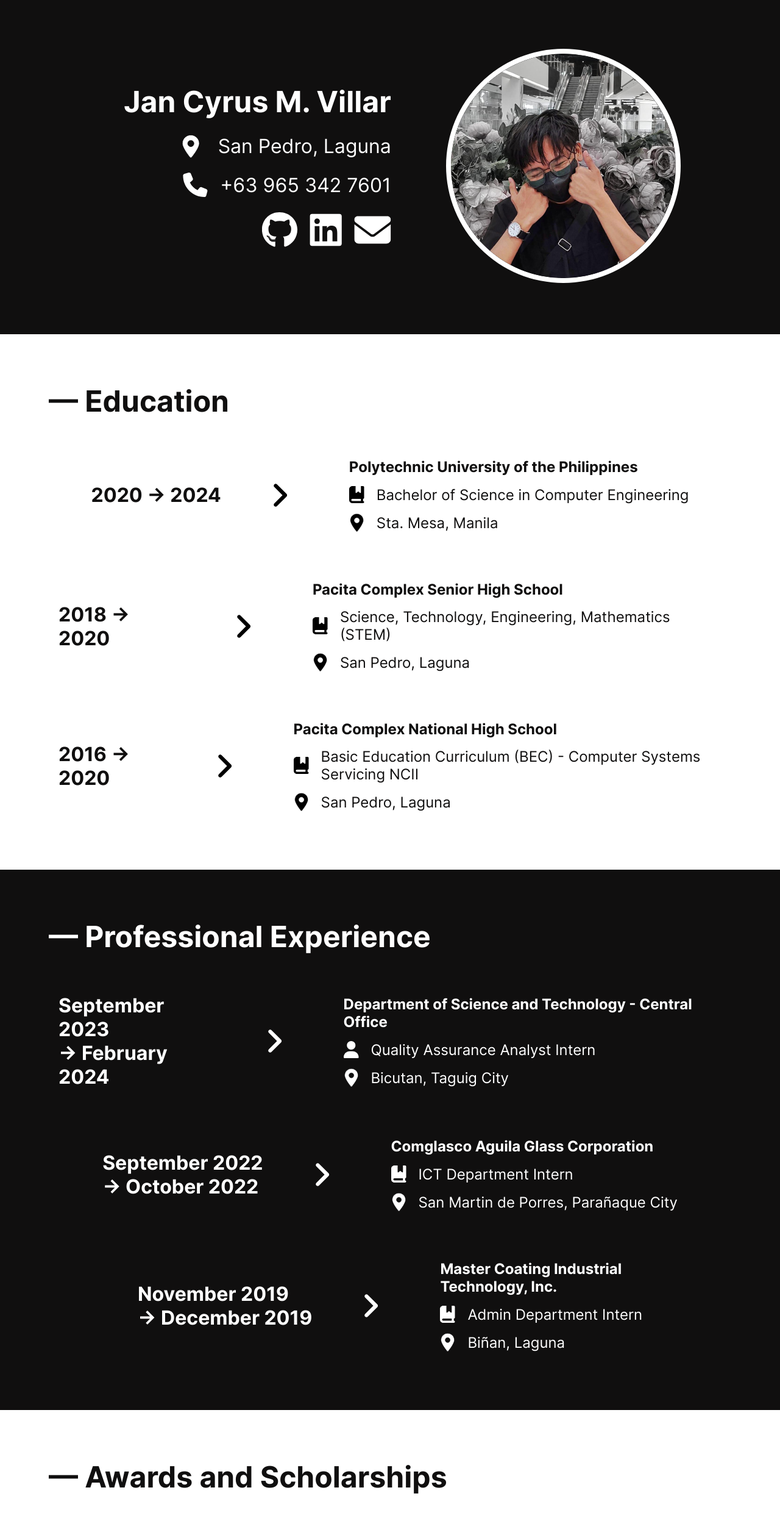
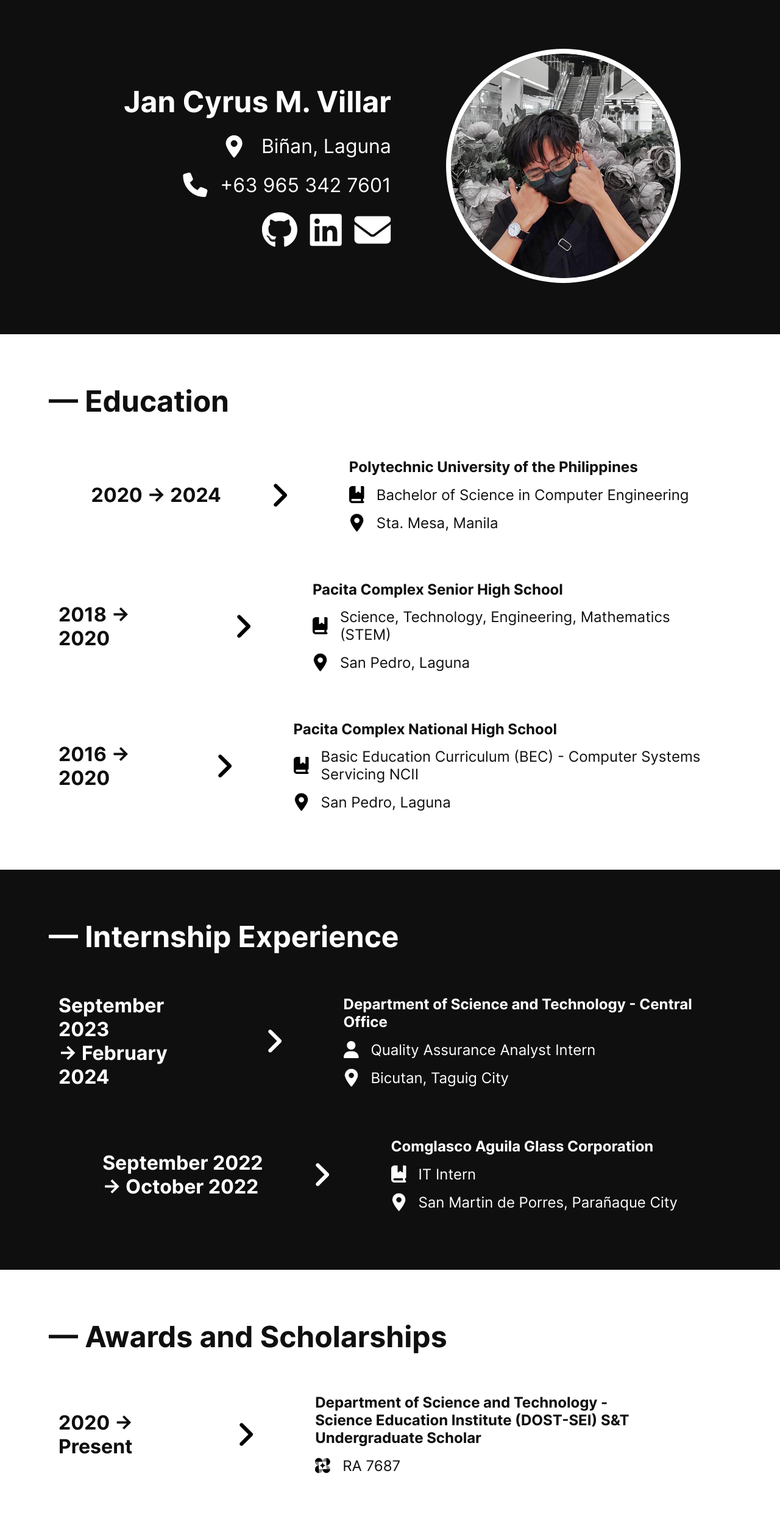
Before and after one commit to jancyrusm/jancyrusm.github.io, a plain HTML site: page index.html in a window 1280 px wide. Shown: the top 2512 px of the page at 61% size. Drawn offline with Linux system fonts and the light colour scheme.

Commit message:
[🔃] Updated Infos

```diff
--- a/index.html
+++ b/index.html
@@ -14,7 +14,7 @@
                 <h1> Jan Cyrus M. Villar </h1>
                 <div class="location">
                     <object type="image/svg+xml" data="/logos/Location.svg"> </object>
-                    <p> <a href="https://www.google.com/maps/place/San+Pedro,+Laguna"> San Pedro, Laguna </a> </p>
+                    <p> <a href="https://maps.app.goo.gl/tnGj6YCiraiNRyj78"> Biñan, Laguna </a> </p>
                 </div>
                 <div class="phone">
                     <object type="image/svg+xml" data="/logos/Phone.svg"> </object>
@@ -82,7 +82,7 @@
         </section>
         <section class="timeline dark">
             <div class="timeline-contents contents">
-                <h1 class="title"> — Professional Experience </h1>
+                <h1 class="title"> — Internship Experience </h1>
                 <div class="piyupi">
                     <h2> September 2023 <br> -> February 2024 </h2>
                     <object type="image/svg+xml" data="/logos/Caret-Right.svg"> </object>
@@ -105,7 +105,7 @@
                         <h3> <b> <a href="https://www.comglasco.com/"> Comglasco Aguila Glass Corporation </b> </a> </h3>
                         <div class="piyupi-icon-content">
                             <object type="image/svg+xml" data="/logos/Libro.svg"> </object>
-                            <h3> ICT Department Intern </h3>
+                            <h3> IT Intern </h3>
                         </div>
                         <div class="piyupi-icon-content">
                             <object type="image/svg+xml" data="/logos/Location.svg"> </object>
@@ -113,7 +113,7 @@
                         </div>
                     </div>
                 </div>
-                <div class="piyupi">
+                <!-- <div class="piyupi">
                     <h2> November 2019 <br> -> December 2019 </h2>
                     <object type="image/svg+xml" data="/logos/Caret-Right.svg"> </object>
                     <div class="piyupi-contents">
@@ -127,7 +127,7 @@
                             <h3> <a href="https://maps.app.goo.gl/nWnpZiZGaExruqqWA"> Biñan, Laguna </a> </h3>
                         </div>
                     </div>
-                </div>
+                </div> -->
             </div>
         </section>
         <section class="timeline light">
@@ -158,10 +158,10 @@
                         <object type="image/svg+xml" data="/logos/Git.svg"> </object>
                         <h2> Git </h2>
                     </div>
-                    <div class="skills-icon-content">
+                    <!-- <div class="skills-icon-content">
                         <object type="image/svg+xml" data="/logos/Cisco.svg"> </object>
                         <h2> Cisco Packet Tracer </h2>
-                    </div>
+                    </div> -->
                     <div class="skills-icon-content">
                         <object type="image/svg+xml" data="/logos/Unity.svg"> </object>
                         <h2> Unity </h2>
@@ -176,7 +176,7 @@
                     </div>
                     <div class="skills-icon-content">
                         <object type="image/svg+xml" data="/logos/MS.svg"> </object>
-                        <h2> Microsoft Office </h2>
+                        <h2> Office </h2>
                     </div>
                     <div class="skills-icon-content">
                         <object type="image/svg+xml" data="/logos/Arduino.svg"> </object>
@@ -203,6 +203,10 @@
                     <div class="skills-icon-content">
                         <object type="image/svg+xml" data="/logos/CSharp.svg"> </object>
                         <h2> C# </h2>
+                    </div>
+                    <div class="skills-icon-content">
+                        <object type="image/svg+xml" data="/logos/cpp_logo.svg"> </object>
+                        <h2> C++ </h2>
                     </div>
                     <div class="skills-icon-content">
                         <object type="image/svg+xml" data="/logos/Python.svg"> </object>
```
Also changed, not shown: logos/cpp_logo.svg (added).
